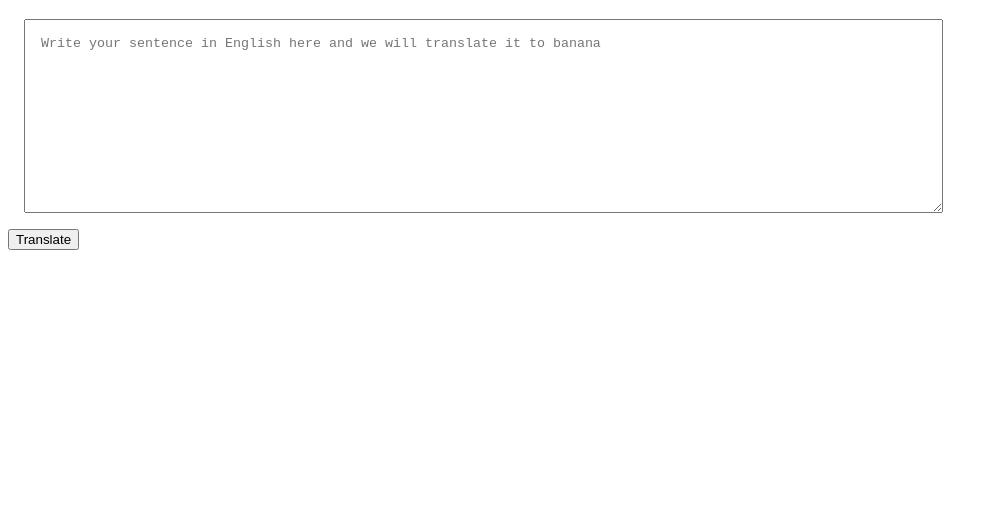
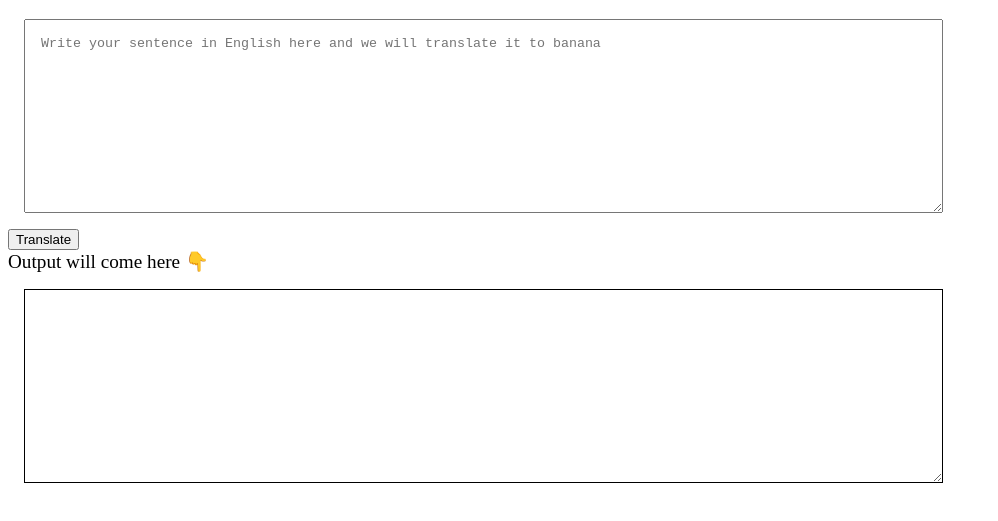
Before and after one commit to bijaylaxmibehera/banana-speak, a plain HTML site: page index.html in a window 1280 px wide. Shown: the part 61-582 px from the top of the page, without its empty margins (0-998 px from the left). Drawn offline with Linux system fonts and the light colour scheme.

Commit message:
input, output and processing done

```diff
--- a/app.js
+++ b/app.js
@@ -1,10 +1,11 @@
 var btnTranslate = document.querySelector("#btn-translate");
 var txtInput=document.querySelector("#txt-input");
-console.log(txtInput);
+//console.log(txtInput);
+var outputDiv= document.querySelector("#output");
+//console.log(outputDiv);
 //callback
 function clickHandler() {
-    console.log("clicked!");
-    console.log("input",txtInput.value);
+   outputDiv.innerText= "abnmcjk "+txtInput.value;
 }
 btnTranslate.addEventListener("click",clickHandler);
 
--- a/index.html
+++ b/index.html
@@ -1,16 +1,23 @@
 <!DOCTYPE html>
 <html lang="en">
-<head>
-    <meta charset="UTF-8">
-    <meta http-equiv="X-UA-Compatible" content="IE=edge">
-    <meta name="viewport" content="width=device-width, initial-scale=1.0">
+  <head>
+    <meta charset="UTF-8" />
+    <meta http-equiv="X-UA-Compatible" content="IE=edge" />
+    <meta name="viewport" content="width=device-width, initial-scale=1.0" />
     <title>banana speak</title>
-    <link rel="stylesheet" href="style.css">
-</head>
-<body>
+    <link rel="stylesheet" href="style.css" />
+  </head>
+  <body>
     <h1>talk banana</h1>
-    <textarea id="txt-input" placeholder="Write your sentence in English here and we will translate it to banana"></textarea>
+    <textarea
+      id="txt-input"
+      placeholder="Write your sentence in English here and we will translate it to banana"
+    ></textarea>
     <button id="btn-translate">Translate</button>
+    <div>
+      Output will come here 👇
+      <textarea id="output"></textarea>
+    </div>
     <script src="app.js" type="text/javascript"></script>
-</body>
+  </body>
 </html>
--- a/style.css
+++ b/style.css
@@ -5,3 +5,14 @@ textarea{
     margin: 1rem;
     padding: 1rem;
 }
+div{
+    font-size: larger;
+}
+#output{
+    border: 1px solid black;
+    width: 70%;
+    height: 20vh;
+    display: block;
+    margin: 1rem;
+    padding: 1rem;
+}
```
